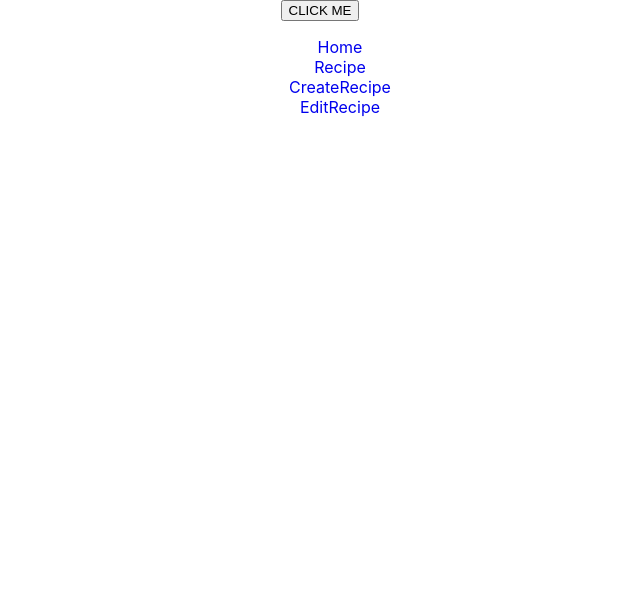
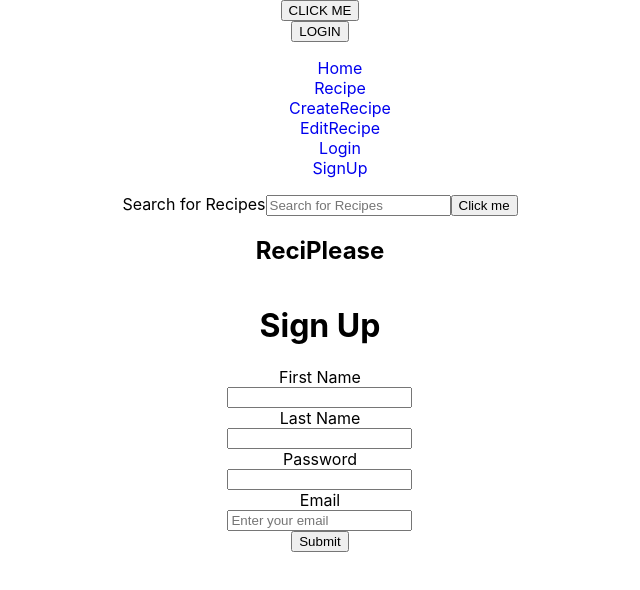
Before and after one commit to shenae/ReciPlease, a React (Create React App) app in the folder client/: page /signup in a window 1280 px wide. Shown: the top 590 px of the page, without its empty margins (320-960 px from the left). Built offline with nearby package versions, Linux system fonts and the light colour scheme; no server answers.

Commit message:
working on auth rotes

```diff
--- a/client/src/App.js
+++ b/client/src/App.js
@@ -6,7 +6,9 @@ import Home from './components/Home/Home';
 import Recipe from './components/Recipe/Recipe';
 import CreateRecipe from './components/CreateRecipe/CreateRecipe';
 import EditRecipe from './components/EditRecipe/EditRecipe';
-import { fetchRecipes, createRecipe, deleteRecipe, editRecipe, fetchCuisines, fetchOneCuisine, fetchUser } from './services/axios'
+import SignUp from './components/SignUp/SignUp';
+import LogIn from './components/LogIn/LogIn';
+import { fetchRecipes, createRecipe, deleteRecipe, editRecipe, fetchCuisines, fetchOneCuisine, fetchUser } from './services/axios';
 import axios from 'axios';
 
 class App extends Component {
@@ -33,6 +35,33 @@ class App extends Component {
     await this.fetchRecipeData();
   }
 
+  submitLogIn = async (e) => {
+    e.preventDefault();
+    // const formData = new FormData(e.target);
+    const data = {
+      "name":"sidgi",
+      "email":"example@gmail.com",
+      "password":"123456"
+    };
+    const resp = await axios.post(`http://localhost:4567/users/login`, data);
+    const token = resp.data.token;
+    localStorage.setItem('token', token);
+    console.log(token);
+  }
+
+  submitSignUp = async (e) => {
+    e.preventDefault();
+    // const formData = new FormData(e.target);
+    const data = {
+      "email":"example@gmail.com",
+      "password":"123456"
+    };
+    const resp = await axios.post(`http://localhost:4567/users/login`, data);
+    const token = resp.data.token;
+    localStorage.setItem('token', token);
+    console.log(token);
+  }
+
   componentDidMount() {
     this.fetchRecipeData();
   }
@@ -42,6 +71,7 @@ class App extends Component {
     return (
       <div className="flex-column">
       <button onClick={()=>history.replace(`/recipe/`)}>CLICK ME</button>
+      <button onClick={this.submitLogIn}>LOGIN</button>
         {/*navbar*/}
 	      <nav className="flex">
 					<ul>
@@ -56,6 +86,12 @@ class App extends Component {
 					 </li>
            <li>
              <Link to="/editrecipe">EditRecipe</Link>
+           </li>
+           <li>
+             <Link to="/login">Login</Link>
+           </li>
+           <li>
+             <Link to="/signup">SignUp</Link>
            </li>
 					</ul>
 				</nav>
@@ -89,6 +125,16 @@ class App extends Component {
           />
         }
         />
+        <Route path="/login" render={()=>
+          <LogIn
+          />
+        }
+        />
+        <Route path="/signup" render={()=>
+          <SignUp
+          />
+        }
+        />
 
       </div>
     );
--- /dev/null
+++ b/client/src/components/LogIn/LogIn.js
@@ -0,0 +1,33 @@
+import React, { Component } from 'react';
+import NavBar from '../NavBar/NavBar'
+
+class LogIn extends Component {
+
+  render() {
+    return (
+        <div>
+          {/*navbar*/}
+          <NavBar />
+
+          <div className="flex-column">
+          {/*Main*/}
+          <form className="flex-column">
+
+          <h1>Log In</h1>
+
+          <label>Email</label>
+          <input type="email" name="email" placeholder="Enter your email"/>
+
+          <label>Password</label>
+          <input type="password" name="password"/>
+
+          <button>Submit</button>
+        </form>
+          </div>
+
+        </div>
+    );
+  }
+}
+
+export default LogIn;
--- /dev/null
+++ b/client/src/components/SignUp/SignUp.js
@@ -0,0 +1,35 @@
+import React, { Component } from 'react';
+import NavBar from '../NavBar/NavBar'
+
+class SignUp extends Component {
+
+  render() {
+    return (
+        <div>
+          {/*navbar*/}
+          <NavBar />
+
+          <div className="flex-column">
+          {/*Main*/}
+          <form className="flex-column">
+
+          <h1>Sign Up</h1>
+
+          <label>First Name</label>
+          <input type="text" name="firstName"/>
+          <label>Last Name</label>
+          <input type="text" name="lastName"/>
+          <label>Password</label>
+          <input type="password" name="password"/>
+          <label>Email</label>
+          <input type="email" name="email" placeholder="Enter your email"/>
+          <button>Submit</button>
+        </form>
+          </div>
+
+        </div>
+    );
+  }
+}
+
+export default SignUp;
--- a/client/src/services/axios.js
+++ b/client/src/services/axios.js
@@ -80,3 +80,14 @@ export const fetchUser = async (id) => {
    console.log(e);
  }
 }
+
+//needs to be tested
+export const logIn = async (data) => {
+ try {
+   const resp = await api.post('/users/login',data)
+   console.log("Logging in...")
+   return resp.data;
+ } catch (e) {
+   console.log(e);
+ }
+}
```
